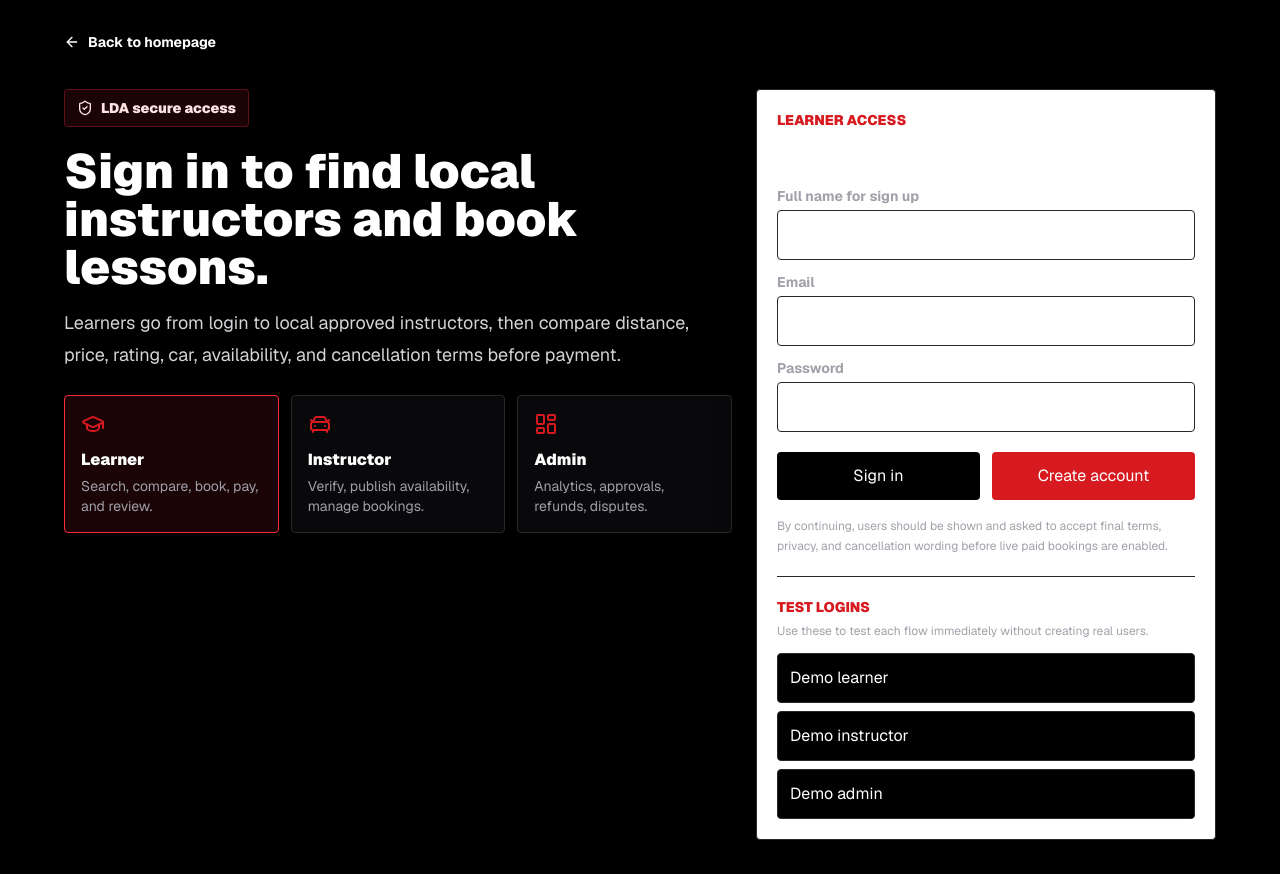
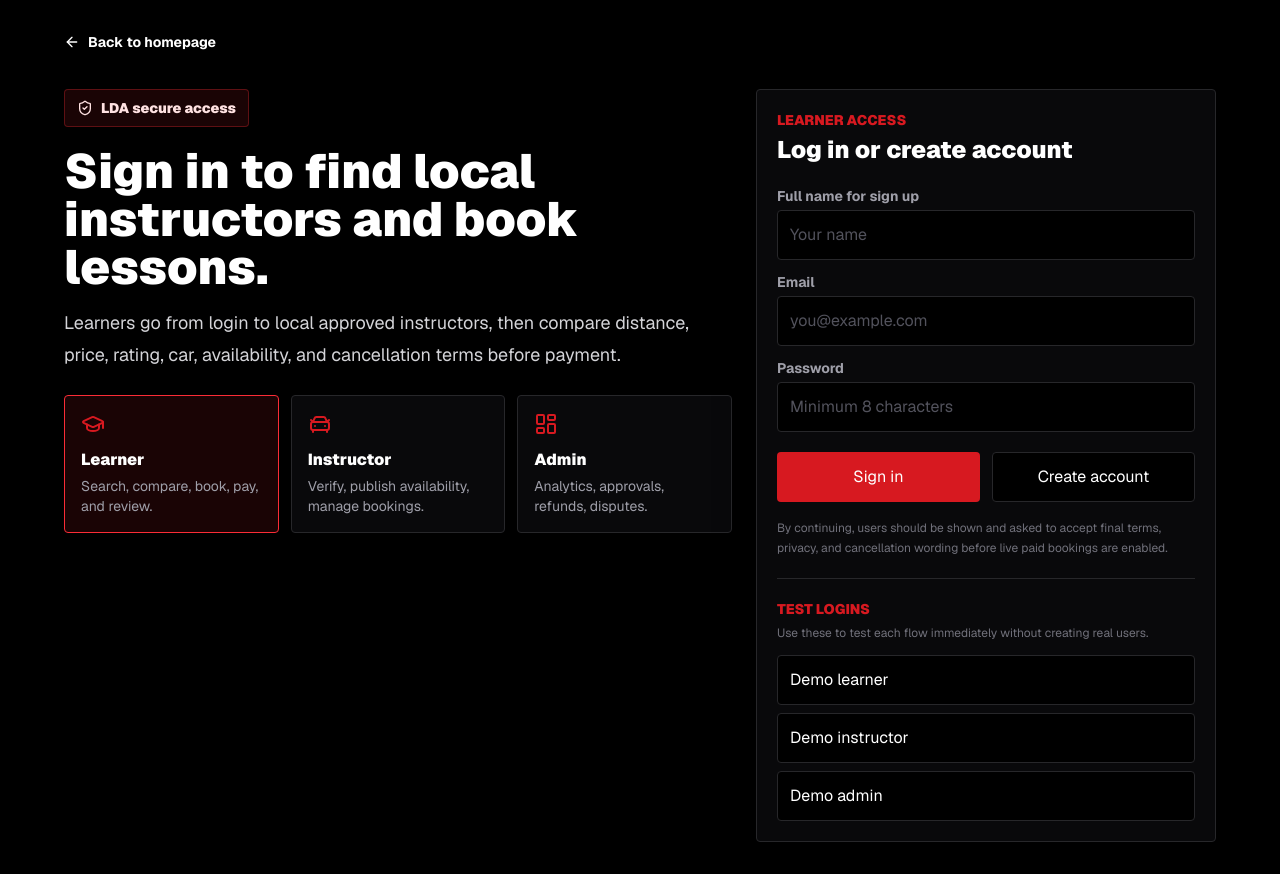
Before and after one commit to LDrivingAcademy/LDA, a Next.js app: page /auth/login in a window 1280 px wide. Built offline with nearby package versions, Linux system fonts and the light colour scheme; no server answers.

Commit message:
Darken login role selector flow

```diff
--- a/src/app/auth/login/page.tsx
+++ b/src/app/auth/login/page.tsx
@@ -56,45 +56,44 @@ export default async function LoginPage({
             </div>
           </section>
 
-          <section className="rounded border border-zinc-800 bg-white p-5 text-foreground shadow-2xl">
+          <section className="rounded border border-zinc-800 bg-zinc-950 p-5 text-white shadow-2xl">
             <div className="mb-5">
               <div className="text-sm font-black uppercase text-brand">{isAdmin ? "Admin access" : isInstructor ? "Instructor access" : "Learner access"}</div>
               <h2 className="mt-1 text-2xl font-black">Log in or create account</h2>
             </div>
-            {message ? <div className="mb-4 rounded bg-red-50 p-3 text-sm font-bold text-brand">{message}</div> : null}
+            {message ? <div className="mb-4 rounded border border-red-500/30 bg-red-500/10 p-3 text-sm font-bold text-red-100">{message}</div> : null}
             <form className="grid gap-3">
               <input type="hidden" name="accountIntent" value={isAdmin ? "admin" : isInstructor ? "instructor" : "learner"} />
               <input type="hidden" name="next" value={nextPath} />
               <label className="grid gap-1">
-                <span className="text-sm font-bold text-muted">Full name for sign up</span>
-                <input name="fullName" className="rounded border border-border px-3 py-3" placeholder="Your name" />
+                <span className="text-sm font-bold text-zinc-400">Full name for sign up</span>
+                <input name="fullName" className="rounded border border-zinc-800 bg-black px-3 py-3 text-white placeholder:text-zinc-600" placeholder="Your name" />
               </label>
               <label className="grid gap-1">
-                <span className="text-sm font-bold text-muted">Email</span>
-                <input required name="email" type="email" className="rounded border border-border px-3 py-3" placeholder="you@example.com" />
+                <span className="text-sm font-bold text-zinc-400">Email</span>
+                <input required name="email" type="email" className="rounded border border-zinc-800 bg-black px-3 py-3 text-white placeholder:text-zinc-600" placeholder="you@example.com" />
               </label>
               <label className="grid gap-1">
-                <span className="text-sm font-bold text-muted">Password</span>
-                <input required name="password" type="password" minLength={8} className="rounded border border-border px-3 py-3" placeholder="Minimum 8 characters" />
+                <span className="text-sm font-bold text-zinc-400">Password</span>
+                <input required name="password" type="password" minLength={8} className="rounded border border-zinc-800 bg-black px-3 py-3 text-white placeholder:text-zinc-600" placeholder="Minimum 8 characters" />
               </label>
               <div className="mt-2 grid gap-3 sm:grid-cols-2">
-                <button formAction={signIn} className="rounded bg-ink px-4 py-3 text-sm font-black text-white hover:bg-brand">Sign in</button>
+                <button formAction={signIn} className="rounded bg-brand px-4 py-3 text-sm font-black text-white hover:bg-brand-strong">Sign in</button>
                 {isAdmin ? (
-                  <Link href="/contact" className="rounded border border-border px-4 py-3 text-center text-sm font-black text-ink hover:border-brand">
+                  <Link href="/contact" className="rounded border border-zinc-800 px-4 py-3 text-center text-sm font-black text-white hover:border-brand">
                     Request admin access
                   </Link>
                 ) : (
-                  <button formAction={signUp} className="rounded bg-brand px-4 py-3 text-sm font-black text-white hover:bg-brand-strong">Create account</button>
+                  <button formAction={signUp} className="rounded border border-zinc-800 bg-black px-4 py-3 text-sm font-black text-white hover:border-brand">Create account</button>
                 )}
               </div>
             </form>
-            <p className="mt-4 text-xs leading-5 text-muted">
+            <p className="mt-4 text-xs leading-5 text-zinc-500">
               By continuing, users should be shown and asked to accept final terms, privacy, and cancellation wording before live paid bookings are enabled.
             </p>
-
-            <div className="mt-5 border-t border-border pt-5">
+            <div className="mt-5 border-t border-zinc-800 pt-5">
               <div className="text-sm font-black uppercase text-brand">Test logins</div>
-              <p className="mt-1 text-xs leading-5 text-muted">Use these to test each flow immediately without creating real users.</p>
+              <p className="mt-1 text-xs leading-5 text-zinc-500">Use these to test each flow immediately without creating real users.</p>
               <div className="mt-3 grid gap-2">
                 {[
                   ["learner", "Demo learner"],
@@ -103,7 +102,7 @@ export default async function LoginPage({
                 ].map(([roleValue, label]) => (
                   <form key={roleValue} action={demoSignIn}>
                     <input type="hidden" name="demoRole" value={roleValue} />
-                    <button className="w-full rounded border border-border bg-background px-3 py-3 text-left text-sm font-black hover:border-brand">
+                    <button className="w-full rounded border border-zinc-800 bg-black px-3 py-3 text-left text-sm font-black text-white hover:border-brand">
                       {label}
                     </button>
                   </form>
```
